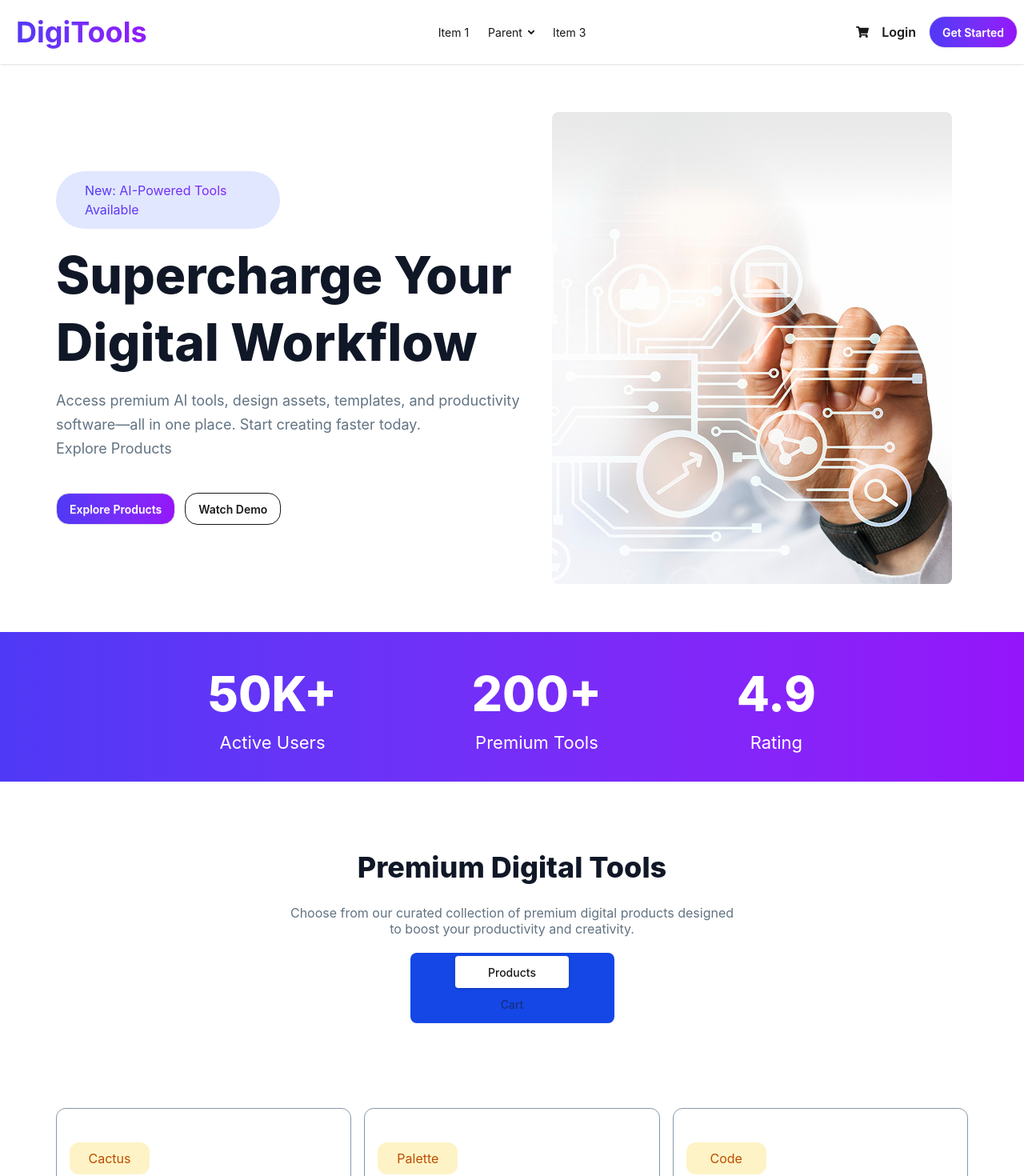
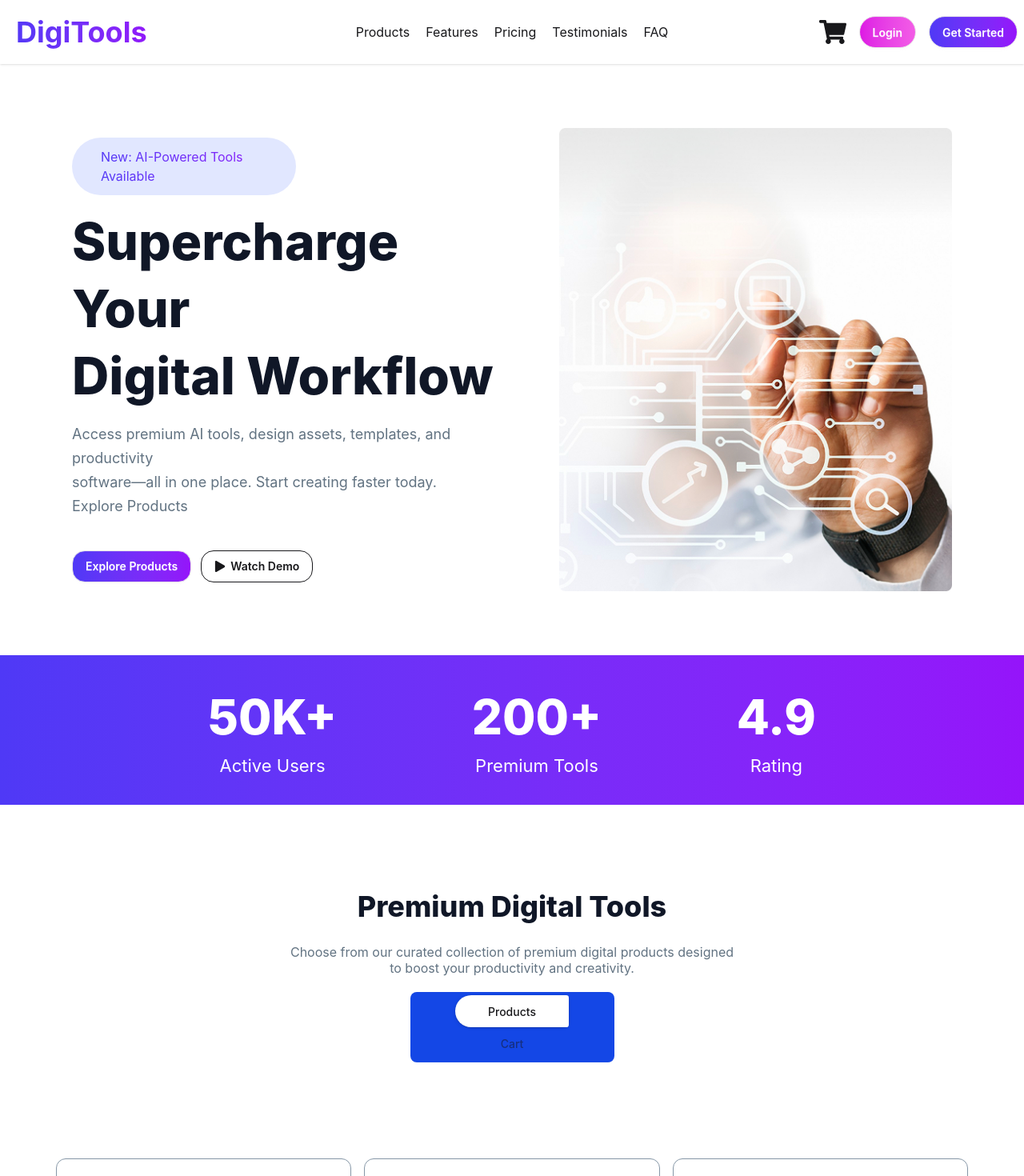
Before and after one commit to rakibulhasanutsho/DigiTools-Platform, a React (Vite) app: page / in a window 1280 px wide. Shown: the top 1470 px of the page at 80% size. Built offline with nearby package versions, Linux system fonts and the light colour scheme.

Commit message:
add cart counter in the navbar cart icon and also add cart to products section in  a products explore button

```diff
--- a/src/App.jsx
+++ b/src/App.jsx
@@ -28,6 +28,8 @@ function App() {
   const [activeTab, setActiveTab] = useState("Products")
     console.log(activeTab)
     const [carts, setCarts] = useState([])
+    // const [cartItems, setCartItems] = useState([])
+    const count = carts.length;
 
   const removeCartProduct = (id) => {
     const remainingCart = carts.filter(item => item.id !== id);
@@ -42,21 +44,33 @@ function App() {
       confirmButtonText:"Yes, delete it!"
     })
   }
+
   const removeAllCartProduct = () =>{
-    Swal.fire({
+    carts.length === 0 ?(
+      Swal.fire({
+        title:"Empty Cart!",
+        text:"You cannot checkout an empty cart. Please add some products first.",
+        icon:"error",
+        showConfirmButton:"Back to Shop",
+        confirmButtonColor: "#3085d6"
+      })
+    ):
+    (
+      Swal.fire({
       title:"success",
       text:"Your order has been placed successfully",
       icon:"success",
       confirmButtonText:"Great!",
       confirmButtonColor:"#101727"
     })
+    )
 
     setCarts([]);
   }
   return (
     <>
 
-    <Navbar></Navbar>
+    <Navbar setActiveTab={setActiveTab} count={count}></Navbar>
     <Banner></Banner>
     <Status></Status>
 
--- a/src/components/Accounts.jsx
+++ b/src/components/Accounts.jsx
@@ -5,12 +5,12 @@ import picPackage from "../assets/package.png"
 
 const Accounts = () => {
   return (
-    <div className='w-full mx-auto p-20 space-y-10 bg-[#F9FAFC]'>
+    <div className='w-full mx-auto p-5 lg:p-20 space-y-10 bg-[#F9FAFC]'>
         <div className='text-center space-y-4'>
             <h2 className='text-[48px] font-extrabold  text-[#101727]'>Get Started in 3 Steps</h2>
             <p className='text-[16px] text-[#627382] leading-5'>Start using premium digital tools in minutes, not hours.</p>
         </div>
-        <div className='grid grid-cols-3 gap-10'>
+        <div className='grid grid-cols-1 lg:grid-cols-3 gap-10'>
             <div className='p-10 space-y-4 text-center bg-white rounded-2xl'>
                 <img className='mx-auto' src={user} alt="" />
                 <h4 className='text-2xl font-bold text-[#101727]'>Create Account</h4>
--- a/src/components/Banner.jsx
+++ b/src/components/Banner.jsx
@@ -1,22 +1,23 @@
 import React from 'react'
 import banner from "../assets/banner.png";
+import { FaPlay } from 'react-icons/fa';
 
 
 
 export const Banner = () => {
   return (
-    <div className='w-[1140px] mx-auto flex gap-10 my-15 items-center'>
+    <div className='p-5 w-full lg:w-[1140px] mx-auto flex flex-col lg:flex-row gap-10 my-15 items-center text-center lg:text-left'>
         <div className='space-y-4'>
             <ul className='bg-[#E1E7FF] max-w-70 rounded-full list-disc pl-6 '>
                 <li className=' rounded-2xl p-3 max-w-70 bg-clip-text btn-ghost  text-transparent bg-gradient-to-r from-[#4F39F6] to-[#9514FA] '> New: AI-Powered Tools Available</li>
             </ul>
-            <h2 className='text-[64px] font-extrabold leading-[84px] text-[#101727]'>Supercharge Your<br />Digital Workflow</h2>
+            <h2 className='text-[48px] lg:text-[64px] font-extrabold leading-[84px] text-[#101727] '>Supercharge Your<br />Digital Workflow</h2>
             <p className='text-[18px] leading-[30px] text-[#627382]'>Access premium AI tools, design assets, templates, and productivity <br />
             software—all in one place. Start creating faster today. <br /> Explore Products</p>
             <br />
-            <div className='flex gap-3'>
+            <div className='flex gap-3 justify-center lg:justify-start'>
                 <button className='btn rounded-2xl  text-white  bg-gradient-to-r from-[#4F39F6] to-[#9514FA]'>Explore Products</button>
-                <button className='btn btn-outline rounded-2xl'>Watch Demo</button>
+                <button className='btn btn-outline rounded-2xl'><FaPlay></FaPlay> Watch Demo</button>
             </div>
 
         </div>
--- a/src/components/Carts.jsx
+++ b/src/components/Carts.jsx
@@ -1,9 +1,9 @@
-import { FaShoppingBasket } from "react-icons/fa"
+import { FaShoppingBasket, FaShoppingCart } from "react-icons/fa"
 import { useState } from "react"
-export default  function Carts({carts,removeCartProduct,removeAllCartProduct}) {
+export default  function Carts({carts,removeCartProduct,removeAllCartProduct,setActiveTab}) {
   const totalPrice = carts.reduce((sum, product) => sum + product.price, 0)
   const [isCheckOuted, setIsCheckOuted] = useState(false)
-
+  console.log(setActiveTab)
 
   console.log(carts)
     return (
@@ -12,8 +12,10 @@ export default  function Carts({carts,removeCartProduct,removeAllCartProduct}) {
         {
         carts.length === 0 ? (
           <div className="text-center py-20 bg-gray-50 rounded-2xl border-2 border-dashed border-gray-200">
+            <FaShoppingCart className="mx-auto" size={40}></FaShoppingCart>
             <h2 className="text-2xl font-semibold text-gray-400 mb-2 ">Your cart is empty!</h2>
-            <p className="text-[16px] text-gray-500">Looks like you haven't added anything to your cart yet.</p>
+            <p className="text-[16px] text-gray-500 mb-4">Looks like you haven't added anything to your cart yet.</p>
+            <button onClick={()=> setActiveTab("Products")} className="btn btn-primary bg-gradient-to-r from-[#4F39F6] to-[#9514FA] rounded-3xl border-none">Explore Products</button>
           </div>
         )
           :
--- a/src/components/Explore.jsx
+++ b/src/components/Explore.jsx
@@ -1,12 +1,12 @@
 import React from "react";
 export default  function Explore() {
   return (
-    <div className="  bg-gradient-to-r from-[#4F39F6] to-[#9514FA] p-30 text-center space-y-5">
+    <div className="  bg-gradient-to-r from-[#4F39F6] to-[#9514FA] p-5 lg:p-30 text-center space-y-5">
        <h2 className="text-[30px] font-bold text-white">Ready to Transform Your Workflow?</h2>
        <p className="text-[16px] text-white  leading-5">Join thousands of professionals who are already using Digitools to work smarter. <br /> Start your free trial today.</p>
-       <div className="flex justify-center gap-3">
+       <div className="flex flex-col lg:flex-row justify-center gap-3">
         <button className="btn btn-primary">Explore Products</button>
-        <button className="btn btn-outline">View Pricing</button>
+        <button className="btn btn-outline border border-white text-white">View Pricing</button>
        </div>
     </div>
   );
--- a/src/components/ModelCard.jsx
+++ b/src/components/ModelCard.jsx
@@ -34,7 +34,7 @@ export default  function ModelCard({model, carts, setCarts}) {
 
   return (
 
-      <div key={model.id} className='p-4 my-[26px] border border border-[#8697a7] rounded-xl ' >
+      <div key={model.id} className='p-4 my-5 border border border-[#8697a7] rounded-xl ' >
             <div className='my-[26px] '>
               {/* <img src={model.image} alt="" /> */}
               <p className=' max-w-25 text-center text-[#BB4D00] p-2 px-4 bg-[#FEF3C6] rounded-xl'>{model.icon}</p>
--- a/src/components/Models.jsx
+++ b/src/components/Models.jsx
@@ -11,16 +11,16 @@ export const Models = ({ setActiveTab}) => {
 
 
   return (
-    <div className='w-[1140px] mx-auto'>
-      <div className='my-20 text-center items-stretch space-y-5'>
+    <div className='p-5 w-full lg:w-[1140px] mx-auto'>
+      <div className='my-5 lg:my-20 text-center items-stretch space-y-5'>
             <h3 className='text-[36px] font-extrabold  text-[#101727]'>Premium Digital Tools</h3>
             <p className='text-[16px] text-[#627382] leading-5 whitespace-normal'>Choose from our curated collection of premium digital products designed <br /> to boost your productivity and creativity.</p>
 
-              <div className="tabs tabs-box justify-center w-[255px]  bg-blue-700 mx-auto">
-                <input type="radio" name="my_tabs_1" className="tab px-10 border font-medium" aria-label="Products"
+              <div className="tabs tabs-box justify-center w-[255px]  bg-blue-700 mx-auto ">
+                <input type="radio" name="my_tabs_1" className="tab px-10 border font-medium rounded-l-3xl" aria-label="Products"
                  defaultChecked
                   onClick={()=> setActiveTab("Products")} />
-                <input type="radio" name="my_tabs_1" className="tab px-10 border font-medium" aria-label="Cart" onClick={()=> setActiveTab("Cart")}  />
+                <input type="radio" name="my_tabs_1" className="tab px-10 border font-medium rounded-r-3xl" aria-label="Cart" onClick={()=> setActiveTab("Cart")}  />
 
               </div>
 
--- a/src/components/Navbar.jsx
+++ b/src/components/Navbar.jsx
@@ -1,7 +1,8 @@
 import React from 'react'
 import { FaShoppingCart  } from 'react-icons/fa'
 
-export const Navbar = () => {
+export const Navbar = ({count,setActiveTab}) => {
+  console.log(count)
   return (
     <div className="navbar bg-base-100 shadow-sm ">
   <div className="navbar-start ">
@@ -9,37 +10,35 @@ export const Navbar = () => {
       <div tabIndex={0} role="button" className="btn btn-ghost lg:hidden">
         <svg xmlns="http://www.w3.org/2000/svg" className="h-5 w-5" fill="none" viewBox="0 0 24 24" stroke="currentColor"> <path strokeLinecap="round" strokeLinejoin="round" strokeWidth="2" d="M4 6h16M4 12h8m-8 6h16" /> </svg>
       </div>
-      <ul
-        tabIndex="-1"
-        className="menu menu-sm dropdown-content bg-base-100 rounded-box z-1 mt-3 w-52 p-2 shadow">
-        <li><a>Products</a></li>
-        <li><a >Features</a></li>
-        <li><a >Pricing</a></li>
-        <li><a>Testimonials</a></li>
 
-        <li><a>FAQ</a></li>
-      </ul>
     </div>
     <a className=" font-bold p-3 text-4xl bg-clip-text btn-ghost  text-transparent bg-gradient-to-r from-[#4F39F6] to-[#9514FA] cursor-pointer">DigiTools</a>
   </div>
   <div className="navbar-center hidden lg:flex">
-    <ul className="menu menu-horizontal px-1">
-      <li><a>Item 1</a></li>
-      <li>
-        <details>
-          <summary>Parent</summary>
-          <ul className="p-2 bg-base-100 w-40 z-1">
-            <li><a>Submenu 1</a></li>
-            <li><a>Submenu 2</a></li>
-          </ul>
-        </details>
-      </li>
-      <li><a>Item 3</a></li>
-    </ul>
+    {/* <ul className="menu menu-horizontal px-1">
+        <li className='cursor-pointer'><a>Products</a></li>
+        <li className='cursor-pointer'><a >Features</a></li>
+        <li className='cursor-pointer'><a >Pricing</a></li>
+        <li className='cursor-pointer'><a>Testimonials</a></li>
+        <li className='cursor-pointer'><a>FAQ</a></li>
+    </ul> */}
+    <ul
+        tabIndex="-1"
+        className="flex gap-5">
+        <li className='cursor-pointer'><a>Products</a></li>
+        <li className='cursor-pointer'><a >Features</a></li>
+        <li className='cursor-pointer'><a >Pricing</a></li>
+        <li className='cursor-pointer'><a>Testimonials</a></li>
+        <li className='cursor-pointer'><a>FAQ</a></li>
+
+      </ul>
   </div>
   <div className="navbar-end flex gap-4">
-    <FaShoppingCart className='cursor-pointer'></FaShoppingCart>
-    <a className='cursor-pointer font-semibold'>Login</a>
+    <div className='flex relative'>
+      <p className={`${count === 0 ? "hidden" : "bg-red-700 px-2 text-white z-1  text-center font-bold transform translate-x-1/2 -translate-y-1/2 rounded-full absolute top-0 right-0 "}`}>{count}</p>
+      <FaShoppingCart onClick={()=> setActiveTab("Cart")} size={34} className='cursor-pointer'></FaShoppingCart>
+    </div>
+    <a className=' btn bg-gradient-to-r from-[#dd18e4] to-[#f35ce6] rounded-3xl cursor-pointer font-semibold text-white'>Login</a>
     <a className="btn bg-gradient-to-r from-[#4F39F6] to-[#9514FA]  rounded-3xl text-white">Get Started</a>
   </div>
 </div>
--- a/src/components/Products.jsx
+++ b/src/components/Products.jsx
@@ -6,7 +6,7 @@ import ModelCard from './ModelCard'
 export const Products = ({modelPromise, carts, setCarts}) => {
    const models = use(modelPromise)
   return (
-    <div className='grid grid-cols-3 gap-4 bg-[#F2F2F2 space-y-5 w-[1140px] mx-auto mb-20'>
+    <div className='grid grid-cols-1 lg:grid-cols-3 gap-4 bg-[#F2F2F2 space-y-5 w-full lg:w-[1140px] mx-auto mb-10 lg:mb-20'>
           {models.map(model=>
          <ModelCard  key={model.id} carts={carts} setCarts={setCarts} model={model} ></ModelCard>
         )}
--- a/src/components/Status.jsx
+++ b/src/components/Status.jsx
@@ -3,7 +3,7 @@ import React from 'react'
 export const Status = () => {
   return (
     <div className='   mx-auto bg-gradient-to-r from-[#4F39F6] to-[#9514FA]'>
-        <div className='flex justify-between p-8 px-65'>
+        <div className='text-center flex flex-col lg:flex-row justify-between p-5 lg:p-8 lg:px-65'>
             <div>
             <h2 className='text-white text-[60px] font-extrabold'>50K+</h2>
             <p className='text-[22px] text-white  flex justify-center'>Active Users</p>
--- a/src/components/Transparent.jsx
+++ b/src/components/Transparent.jsx
@@ -2,12 +2,12 @@ import { use } from "react";
 export default  function Transparent ({transparentPromise}) {
     const transparent = use(transparentPromise)
   return (
-    <div className='w-full mx-auto p-20 space-y-10'>
+    <div className='w-full mx-auto p-5 lg:p-20 space-y-10'>
       <div className="text-center space-y-4">
         <h2 className='text-[48px] font-extrabold  text-[#101727]'>Simple, Transparent Pricing</h2>
         <p className='text-[16px] text-[#627382] leading-5'>Choose the plan that fits your needs. Upgrade or downgrade anytime.</p>
       </div>
-      <div className='grid grid-cols-3 gap-10'>
+      <div className='grid grid-cols-1 lg:grid-cols-3 gap-10'>
         {
             transparent.pricing_plans.map(trans =>
                 <div key= {trans.id} className={`space-y-5 p-5 rounded-2xl flex flex-col ${trans.plan_name ==='Pro'?'bg-gradient-to-r from-[#4F39F6] to-[#9514FA]':' bg-[#F2F2F2] border-gray-600' }`}>
```
